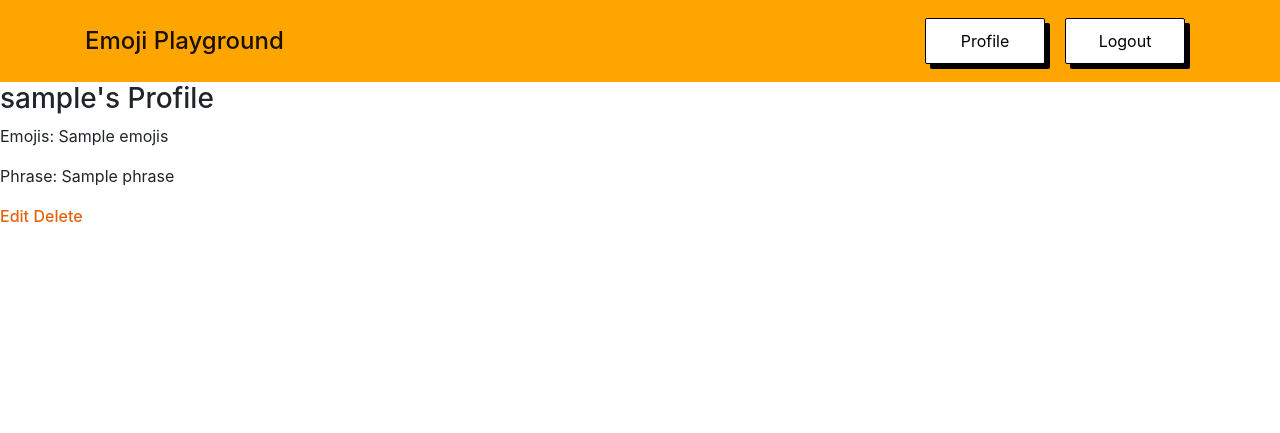
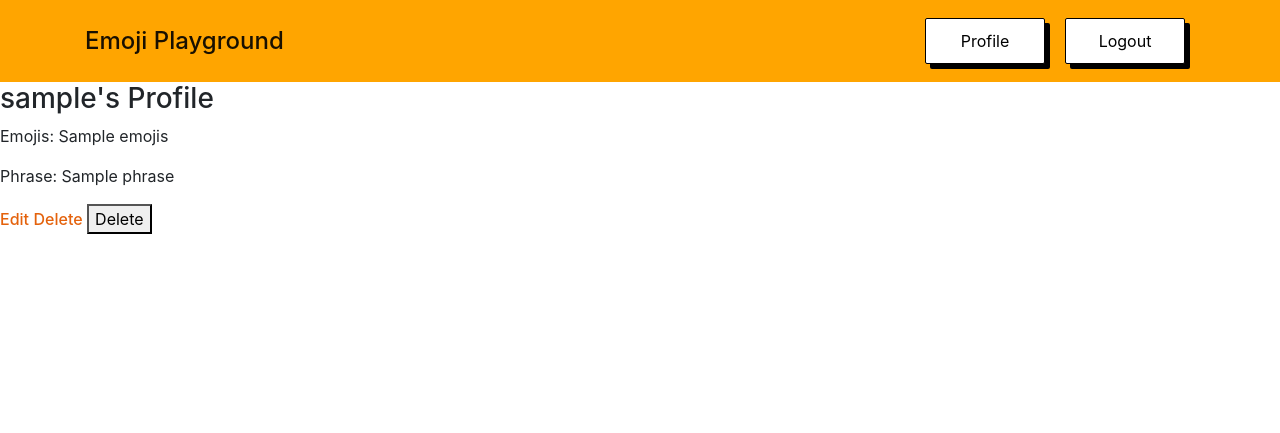
Before and after one commit to AwsSG/emojiplayground, a Flask app: page /profile/1 in a window 1280 px wide. Shown: the top 433 px of the page. Run offline with Flask 2, Linux system fonts and the light colour scheme; the visitor is signed in with stand-in values (Sample User, id 1); a database or web service that is not in the repository returns one stand-in record (values such as "Sample title"); some libraries are stand-ins or nearby versions.

Commit message:
Deleting riddle

```diff
--- a/app.py
+++ b/app.py
@@ -187,6 +187,17 @@ def logout():
     return redirect(url_for("login"))
 
 
+@app.route("/delete_riddle/<r_id>")
+def delete_riddle(r_id):
+    """ Delete riddle """
+    username = mongo.db.test_entries.find_one(
+        {"username": session["user"]})
+    mongo.db.riddles.deleteOne({"_id": ObjectId(r_id)})
+    flash("Riddle deleted successfully")
+    print(r_id)
+    return redirect(url_for("profile", username=username["username"]))
+
+
 if __name__ == "__main__":
     app.run(host=os.environ.get("IP"),
             port=int(os.environ.get("PORT")),
--- a/templates/playground.html
+++ b/templates/playground.html
@@ -9,5 +9,7 @@
     <p> xxxxx rated this x</p>
     <a href="{{ url_for('play', id=riddle._id) }}">Solve this</a>
 {% endfor %}
+<br>
+<a href="{{ url_for('playground') }}">Create your own riddle</a>
 
 {% endblock %}
--- a/templates/profile.html
+++ b/templates/profile.html
@@ -4,10 +4,35 @@
 <h3>{{ username }}'s Profile</h3>
 
 {% for riddle in riddles %}
-    <p>Emojis: {{ riddle.emojis }}</p>
-    <p>Phrase: {{ riddle.phrase }}</p>
-    <a href="{{ url_for('play', id=riddle._id) }}">Edit</a>
-    <a href="{{ url_for('play', id=riddle._id) }}">Delete</a>
+<p>Emojis: {{ riddle.emojis }}</p>
+<p>Phrase: {{ riddle.phrase }}</p>
+<a href="{{ url_for('play', id=riddle._id) }}">Edit</a>
+<a href="{{ url_for('delete_riddle', r_id=riddle._id) }}">Delete</a>
+
+<button type="button" data-toggle="modal" data-target="#deleteModal{{ riddle._id }}">Delete</button>
+
+<!-- Modal -->
+<div class="modal fade" id="deleteModal{{ riddle._id }}" role="dialog">
+    <div class="modal-dialog">
+
+        <!-- Modal content-->
+        <div class="modal-content">
+            <div class="modal-header">
+                <h4 class="modal-title">Delete Emoji Riddle</h4>
+            </div>
+            <div class="modal-body">
+                <p>Are you sure you want to delete this emoji riddle?</p>
+                <p>Emojis: {{ riddle.emojis }}</p>
+                <p>Phrase: {{ riddle.phrase }}</p>
+            </div>
+            <div class="modal-footer">
+                <a type="button" data-dismiss="modal">Cancel</a>
+                <a href="{{ url_for('delete_riddle', r_id=riddle._id) }}">Delete</a>
+            </div>
+        </div>
+
+    </div>
+</div>
 {% endfor %}
 
 {% endblock %}
```
